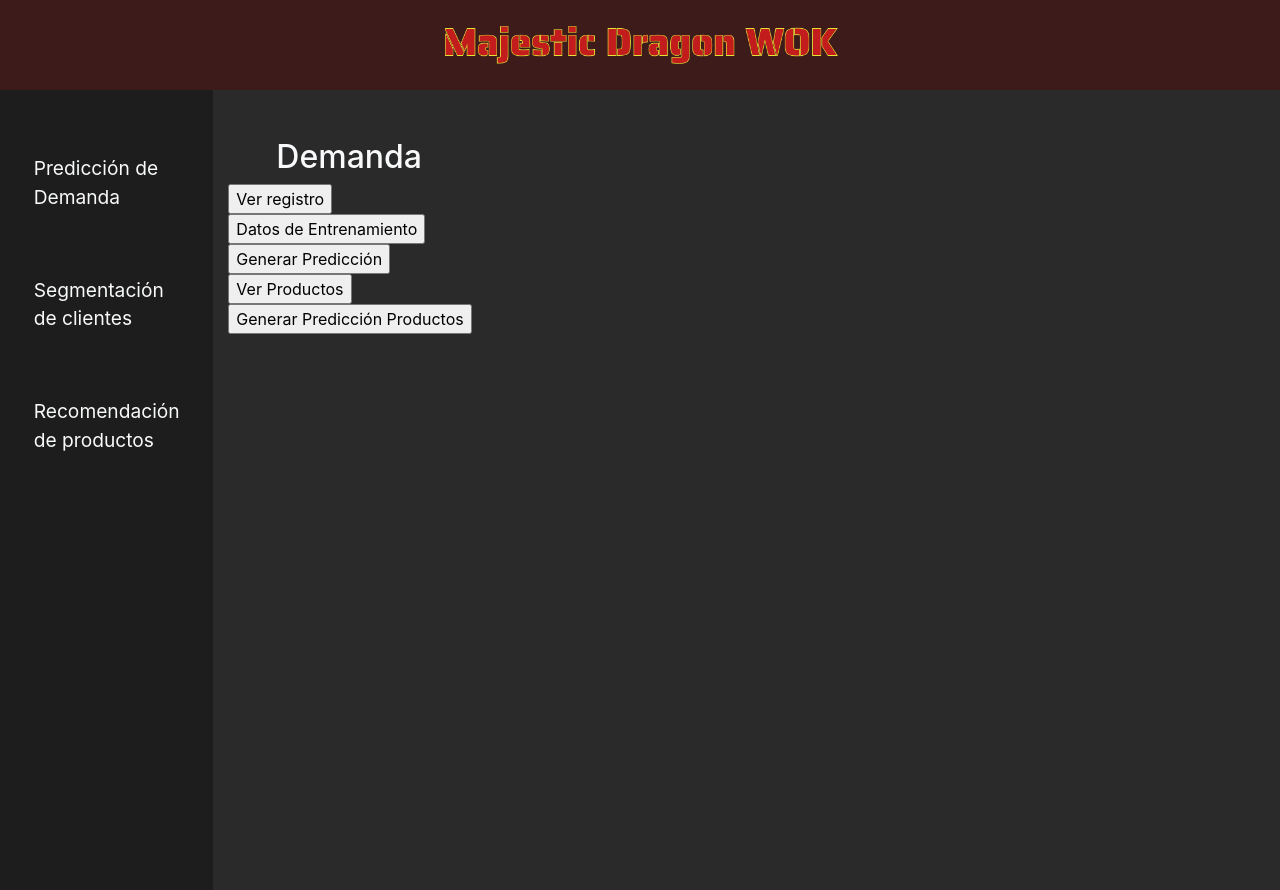
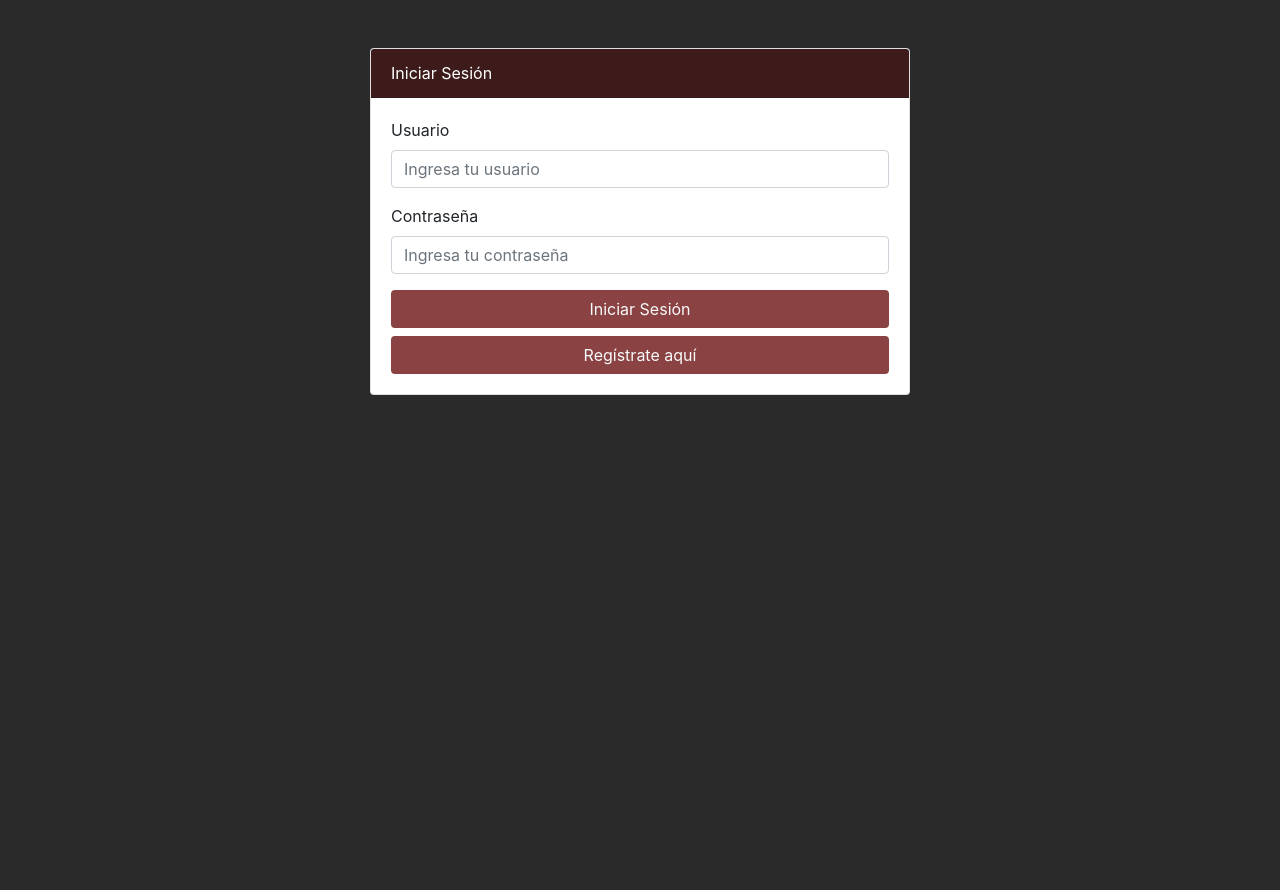
Before and after one commit to JotaSuasnabar/Prediccion-demanda, a Flask app: page / in a window 1280 px wide. After the commit the page ends 395 px from the top, so only its background shows below. Run offline with Flask 3, Linux system fonts and the light colour scheme; some libraries are stand-ins or nearby versions.

Commit message:
en proceso

```diff
--- a/App.py
+++ b/App.py
@@ -1,11 +1,18 @@
-from flask import Flask, render_template
+from datetime import datetime, timedelta
+import os
 from Prediccion.conexion import Conexion
 from Prediccion.ObtenerDatos import ObtenerDatos
 from Prediccion.EntrenamientoDatos import EntrenamiendoDatos
 from Prediccion.PrediccionDatos import Prediccion
 from Prediccion.GenerarGrafico import GenerarGrafico
+from flask import Flask, render_template, request, redirect, url_for
+from flask import redirect
+from flask import Flask
+from flask_login import LoginManager
+from flask_login import LoginManager, login_user, logout_user, UserMixin, login_required
 
 app = Flask(__name__)
+
 
 # Configuración de la base de datos
 db = Conexion.conectar_bd('localhost', 'root', '', 'restaurante')
@@ -14,39 +21,149 @@ EntrenarD = EntrenamiendoDatos()
 PrediccionD = Prediccion()
 GenerarG = GenerarGrafico()
 
+app.config['SECRET_KEY'] = os.urandom(24)
+
+# Inicializar Flask-Login
+login_manager = LoginManager(app)
+
+# Definir una clase de Usuario para interactuar con Flask-Login
+class Usuario(UserMixin):
+    def __init__(self, username):
+        self.id = username
+
+# Función para cargar un usuario en la sesión
+@login_manager.user_loader
+def load_user(username):
+    return Usuario(username)
+
 @app.route('/')
 def index():
-    return render_template('plantilla.html')
+    return render_template('login.html')
+
+@app.route('/autenticar', methods=['POST'])
+def autenticar():
+    usuario = request.form['usuario']
+    password = request.form['password']
+
+    # Consultar la base de datos para verificar las credenciales
+    cursor = db.cursor()
+    cursor.execute("SELECT * FROM usuarios WHERE usuario = %s AND clave = %s", (usuario, password))
+    usuario_encontrado = cursor.fetchone()
+    cursor.close()
+
+    if usuario_encontrado:
+        # Autenticación exitosa, cargar usuario en sesión
+        usuario = Usuario(usuario)
+        login_user(usuario)
+        return redirect(url_for('dashboard'))
+    else:
+        # Autenticación fallida, mostrar alerta y redirigir a la página de inicio de sesión
+        return render_template('login.html', error='Credenciales incorrectas. Por favor, inténtalo de nuevo.')
+
+@app.route('/dashboard')
+@login_required
+def dashboard():
+    # Obtener nombre de archivos de las predicciones
+    nombre_archivo = request.args.get('nombre_archivo')
+    nombre_archivo_1 = request.args.get('nombre_archivo_1')
+    nombre_archivo_2 = request.args.get('nombre_archivo_2')
+
+    return render_template('plantilla.html',nombre_archivo=nombre_archivo, nombre_archivo_1=nombre_archivo_1, nombre_archivo_2=nombre_archivo_2)
+
+@app.route('/logout')
+@login_required
+def logout():
+    # Cierra la sesión del usuario
+    logout_user()
+
+    # Redirige al usuario a la página de inicio de sesión
+    return redirect(url_for('index'))
+
+''''''''''''''''''''''''''''''''''''
+'''''''Registrarse'''''''
+''''''''''''''''''''''''''''''''''''
+
+@app.route('/registrarse')
+def registrarse(): # Llamada a la función ver_registros sin argumentos
+    return render_template('registrarse.html')
+
+@app.route('/registrar', methods=['POST'])
+def registrar():
+    usuario = request.form['usuario']
+    password = request.form['password']
+    nombre = request.form['nombre']
+    apellido = request.form['apellido']
+    rol = request.form['rol']
+
+    # Insertar los datos en la base de datos (debes implementar esta lógica)
+    cursor = db.cursor()
+    cursor.execute("INSERT INTO usuarios (usuario, clave, nombre, apellido, rol) VALUES (%s, %s, %s, %s, %s)",
+                   (usuario, password, nombre, apellido, rol))
+    db.commit()
+    cursor.close()
+
+    # Después del registro, redirige a donde desees (por ejemplo, la página de inicio de sesión)
+    return redirect(url_for('index'))
+
 
 ''''''''''''''''''''''''''''''''''''
 '''''''Prediccion de Demanda'''''''
 ''''''''''''''''''''''''''''''''''''
 
-@app.route('/ver_registro')
-def ver_registro():
-    registros = ObtenerD.ver_registros()  # Llamada a la función ver_registros sin argumentos
-    return render_template('ver_registro.html', registros=registros)
+@app.route('/form-detalles', methods=['POST'])
+def obtener_detalles():
+    Tinicio = request.form['Tinicio']
+    Tfin = request.form['Tfin']
+    Pinicio = request.form['Pinicio']
+    Pfin = request.form['periodo']
+    return redirect(url_for('generar_prediccion', Tinicio=Tinicio, Tfin=Tfin, Pinicio=Pinicio, Pfin=Pfin))
 
-@app.route('/datos_entrenamiento')
-def ver_datos_entrenamiento():
-    datosE = ObtenerD.mostrar_datos_entrenamiento()  # Llamada a la función ver_registros sin argumentos
-    return render_template('datos_entrenamiento.html', datosE=datosE)
+
+
+
 
 @app.route('/generar_prediccion')
 def generar_prediccion():
+    # Obtener fechas de la URL
+    Tinicio = request.args.get('Tinicio')
+    Tfin = request.args.get('Tfin')
+    fecha_inicio_prediccion = request.args.get('Pinicio')
+    fecha_fin_prediccion = int(request.args.get('Pfin'))
+
+    # Convertir fecha_inicio_prediccion a datetime.date
+    fecha_inicio_prediccion = datetime.strptime(fecha_inicio_prediccion, "%Y-%m-%d").date()
+    # Calcular la diferencia en días
+    dias_a_predecir = fecha_fin_prediccion
+
     # Obtener datos de entrenamiento
-    fechas_entrenamiento, ventas_entrenamiento = ObtenerD.obtener_datos_entrenamiento()
+    fechas_entrenamiento, ventas_entrenamiento = ObtenerD.obtener_datos_entrenamiento(Tinicio, Tfin)
 
     # Entrenar modelo
     modelo, poly = EntrenarD.entrenar_modelo(fechas_entrenamiento, ventas_entrenamiento)
 
+    # Definir nombre_archivo fuera del bloque if-else
+    nombre_archivo = None
+    nombre_archivo_1 = None
+    nombre_archivo_2 = None
+
     # Predecir ventas
-    fechas_prediccion, ventas_prediccion = PrediccionD.predecir_ventas(modelo, poly)
+    if dias_a_predecir == 14:
+        # Generar gráfico para los primeros 7 días
+        fechas_prediccion_1, ventas_prediccion_1 = PrediccionD.predecir_ventas(modelo, poly, fecha_inicio_prediccion, 7)
+        nombre_archivo_1 = GenerarG.generar_grafico(fechas_prediccion_1, ventas_prediccion_1)
 
-    # Generar gráfico
-    GenerarG.generar_grafico(fechas_prediccion, ventas_prediccion)
+        # Generar gráfico para los siguientes 7 días
+        fechas_prediccion_2, ventas_prediccion_2 = PrediccionD.predecir_ventas(modelo, poly, fecha_inicio_prediccion + timedelta(days=7), 7)
+        nombre_archivo_2 = GenerarG.generar_grafico(fechas_prediccion_2, ventas_prediccion_2)
+    else:
+        fechas_prediccion, ventas_prediccion = PrediccionD.predecir_ventas(modelo, poly, fecha_inicio_prediccion, dias_a_predecir)
+        nombre_archivo = GenerarG.generar_grafico(fechas_prediccion, ventas_prediccion)
 
-    return render_template('plantilla.html', fechas_prediccion=fechas_prediccion, ventas_prediccion=ventas_prediccion)
+
+    return redirect(url_for('dashboard', nombre_archivo=nombre_archivo, nombre_archivo_1=nombre_archivo_1, nombre_archivo_2=nombre_archivo_2))
+
+
+
 
 ''''''''''''''''''''''''''''''''''''
 '''''Segmentacion de Clientes'''''
@@ -58,3 +175,14 @@ def ver_datos_productos():
 
 if __name__ == '__main__':
     app.run(debug=True)
+#linea115
+@app.route('/ver_registro')
+def ver_registro():
+    registros = ObtenerD.ver_registros()  # Llamada a la función ver_registros sin argumentos
+    return render_template('ver_registro.html', registros=registros)
+
+
+@app.route('/datos_entrenamiento')
+def ver_datos_entrenamiento():
+    datosE = ObtenerD.mostrar_datos_entrenamiento()  # Llamada a la función ver_registros sin argumentos
+    return render_template('datos_entrenamiento.html', datosE=datosE)
--- a/Prediccion/ObtenerDatos.py
+++ b/Prediccion/ObtenerDatos.py
@@ -24,10 +24,11 @@ class ObtenerDatos:
         return resultados
 
     @staticmethod
-    def obtener_datos_entrenamiento():
+    def obtener_datos_entrenamiento(fecha_inicio, fecha_fin):
         conexion = Conexion.conectar_bd('localhost', 'root', '', 'restaurante')
         cursor = conexion.cursor()
-        cursor.execute("SELECT fecha, SUM(p_total) FROM o_pedidos WHERE fecha BETWEEN '2023-05-01' AND '2023-10-01' GROUP BY fecha")
+        consulta = "SELECT fecha, SUM(p_total) FROM o_pedidos WHERE fecha BETWEEN %s AND %s GROUP BY fecha"
+        cursor.execute(consulta, (fecha_inicio, fecha_fin))
         resultados = cursor.fetchall()
         cursor.close()
         conexion.close()
--- a/Prediccion/PrediccionDatos.py
+++ b/Prediccion/PrediccionDatos.py
@@ -7,9 +7,9 @@ class Prediccion:
     '''''''Prediccion de Demanda'''''''
     ''''''''''''''''''''''''''''''''''''
     @staticmethod
-    def predecir_ventas(modelo, poly):
-        ultima_fecha = np.datetime64('2023-10-01')
-        fechas_prediccion = [ultima_fecha + np.timedelta64(i, 'D') for i in range(1, 8)]
+    def predecir_ventas(modelo, poly, fecha_inicio, dias_a_predecir):
+        fecha_inicio = np.datetime64(fecha_inicio)
+        fechas_prediccion = [fecha_inicio + np.timedelta64(i, 'D') for i in range(1, dias_a_predecir+1)]
         fechas_prediccion = np.array(fechas_prediccion).reshape(-1, 1)
         fechas_poly_prediccion = poly.transform(fechas_prediccion)
         ventas_prediccion = modelo.predict(fechas_poly_prediccion)
--- a/static/css/style.css
+++ b/static/css/style.css
@@ -11,12 +11,52 @@ html, body {
     background-color: #3D1B1B;
 }
 
+.bg-vino--claro{
+    background-color: #8a4242;
+}
+
 .imagen--titulo{
-    height: 120px;
+    height: 50px;
     display: block;
-    margin: -15px auto;
+    margin: 0 auto;
 }
 
 .tm-f{
     font-size: 1.2rem;
 }
+
+.bg-coscuro{
+    background-color: #2A2A2A;
+}
+
+.activo{
+    background-color: #3D1B1B;
+    color: white;
+}
+
+.ahover:hover{
+    background-color: #3D1B1B;
+    color: white;
+}
+
+.c-white{
+    color: white;
+}
+
+h2{
+    color: #C53434;
+    font-size: 2.5rem;
+}
+.navbar-toggler-icon {
+    color: #d9ff00; /* Cambia esto al color que prefieras */
+}
+
+.campo__formulario{
+    width: 45rem;
+    margin: 0 auto;
+    border-radius: 15px;
+}
+
+.campo__formulario--form{
+    padding: 25px 25px;
+}
--- /dev/null
+++ b/templates/login.html
@@ -0,0 +1,54 @@
+<!DOCTYPE html>
+<html lang="es">
+<head>
+    <meta charset="UTF-8">
+    <meta name="viewport" content="width=device-width, initial-scale=1.0">
+    <title>Login con Bootstrap</title>
+    <link rel="stylesheet" href="https://stackpath.bootstrapcdn.com/bootstrap/4.5.2/css/bootstrap.min.css">
+    <link rel="stylesheet" href="../static/css/style.css">
+</head>
+<body class="bg-coscuro">
+
+<div class="container pt-5">
+    <div class="row justify-content-center">
+        <div class="col-md-6">
+            <div class="card">
+                <div class="card-header bg-vino text-white">Iniciar Sesión</div>
+                <div class="card-body">
+                    <form action="/autenticar" method="POST">
+                        <div class="form-group">
+                            <label for="usuario">Usuario</label>
+                            <input type="text" class="form-control" id="usuario" name="usuario" placeholder="Ingresa tu usuario">
+                        </div>
+                        <div class="form-group">
+                            <label for="password">Contraseña</label>
+                            <input type="password" class="form-control" id="password" name="password" placeholder="Ingresa tu contraseña">
+                        </div>
+                        <button type="submit" class="btn bg-vino--claro btn-block text-light">Iniciar Sesión</button>
+                        <a class="btn bg-vino--claro btn-block text-light" href="/registrarse">Regístrate aquí</a></small>
+                    </form>
+
+                    {% if error %}
+                    <script src="https://cdn.jsdelivr.net/npm/sweetalert2@11"></script>
+                    <script>
+                        Swal.fire({
+                            icon: 'error',
+                            title: 'Error de inicio de sesión',
+                            text: '{{ error }}',
+                            showConfirmButton: false,
+                            timer: 3000
+                        })
+                    </script>
+                    {% endif %}
+
+            </div>
+        </div>
+    </div>
+</div>
+
+<script src="https://code.jquery.com/jquery-3.5.1.slim.min.js"></script>
+<script src="https://cdn.jsdelivr.net/npm/@popperjs/core@2.5.3/dist/umd/popper.min.js"></script>
+<script src="https://stackpath.bootstrapcdn.com/bootstrap/4.5.2/js/bootstrap.min.js"></script>
+
+</body>
+</html>
--- a/templates/plantilla.html
+++ b/templates/plantilla.html
@@ -6,33 +6,43 @@
     <title>Document</title>
     <link rel="stylesheet" href="https://stackpath.bootstrapcdn.com/bootstrap/4.5.2/css/bootstrap.min.css">
     <script src="https://stackpath.bootstrapcdn.com/bootstrap/4.5.2/js/bootstrap.min.js"></script>
-    <link rel="stylesheet" href="../static/css/style.css" >
+    <script src="https://code.jquery.com/jquery-3.5.1.slim.min.js"></script>
+    <script src="https://cdn.jsdelivr.net/npm/@popperjs/core@2.5.3/dist/umd/popper.min.js"></script>
+    <script src="https://stackpath.bootstrapcdn.com/bootstrap/4.5.2/js/bootstrap.min.js"></script>
+    <link rel="stylesheet" href="../static/css/style.css">
+
 </head>
 
-<body>
-    <div class="container-fluid h-100">
-        <div class="row h-100">
+<body class="h-100">
+    <div class="container-fluid">
+        <div class="row">
             <!-- Header Horizontal -->
-            <div class="col-md-12 bg-vino">
+            <div class="col-md-12 bg-vino py-4">
                 <img class="imagen--titulo" src="../static/img/logo.png" alt="">
             </div>
 
             <!-- Barra de Navegación Vertical -->
-            <div class="col-md-2 bg-nav h-100">
+            <div class="col-md-2 bg-nav d-md-flex h-100">
                 <nav class="navbar navbar-expand-lg navbar-light flex-column">
-                    <button class="navbar-toggler" type="button" data-toggle="collapse" data-target="#navbarNav" aria-controls="navbarNav" aria-expanded="false" aria-label="Toggle navigation">
+                    <button class="navbar-toggler bg-vino" type="button" data-toggle="collapse" data-target="#navbarNav" aria-controls="navbarNav" aria-expanded="false" aria-label="Toggle navigation">
                         <span class="navbar-toggler-icon"></span>
                     </button>
                     <div class="collapse navbar-collapse" id="navbarNav">
                         <ul class="navbar-nav flex-column">
                             <li class="nav-item">
-                                <a class="nav-link text-light mt-5 tm-f" href="http://127.0.0.1:5000/">Predicción de Demanda</a>
+                                <a style="color: white;" class="nav-link mt-5 tm-f activo " href="#">Predicción de Demanda</a>
+                            </li>
+                            <li class="nav-item c-white">
+                                <a style="color: white;" class="nav-link mt-5 tm-f ahover" href="#">Segmentación de clientes</a>
                             </li>
                             <li class="nav-item">
-                                <a class="nav-link text-light mt-5 tm-f" href="#">Segmentación de clientes</a>
+                                <a style="color: white;" class="nav-link mt-5 tm-f ahover" href="#">Recomendación de productos</a>
                             </li>
                             <li class="nav-item">
-                                <a class="nav-link text-light mt-5 tm-f" href="#">Recomendación de productos</a>
+                                <a style="color: white;" class="nav-link mt-5 tm-f ahover" href="#">Gestion de Usuarios</a>
+                            </li>
+                            <li class="nav-item mt-5">
+                                <a style="color: white;" class="nav-link mt-5 tm-f ahover" href="/logout">Salir</a>
                             </li>
                             <!-- Añade más elementos según sea necesario -->
                         </ul>
@@ -41,28 +51,112 @@
             </div>
 
             <!-- Contenido Principal -->
-            <div class="col-md-10">
-                <h2 class="text-light mt-5 ml-5">Demanda</h2>
+            <div class="col-md-10 h-100">
 
-                <form action="/ver_registro" method="get">
-                    <input type="submit" value="Ver registro">
-                </form>
-                <form action="/datos_entrenamiento" method="get">
-                    <input type="submit" value="Datos de Entrenamiento">
-                </form>
-                <form action="/generar_prediccion" method="get">
-                    <input type="submit" value="Generar Predicción">
-                </form>
-                <form action="/ver_productos" method="get">
-                    <input type="submit" value="Ver Productos">
-                </form>
-                <form action="/generar_prediccion_productos" method="get">
-                    <input type="submit" value="Generar Predicción Productos">
-                </form>
+                <div class="d-flex justify-content-around align-items-center mt-4">
+                    <div class="text-center">
+                        <h2 >Demanda</h2>
+                    </div>
 
+                    <button id="mostrarFormulario" class="btn btn-primary">Predecir</button>
+                </div>
+
+
+                {% if nombre_archivo or nombre_archivo_1 or nombre_archivo_2 %}
+                    <div class="container mt-4">
+                        <div class="row justify-content-center">
+                            {% if nombre_archivo_1 %}
+                                <div class="col-md-6">
+                                    <div class="grafico card">
+                                        <div class="text-center mx-auto">
+                                            <h5 class="card-title">Primera Semana</h5>
+                                        </div>
+                                        <img src="{{ nombre_archivo_1 }}" alt="Gráfico de Predicciones 1" class="card-img-top">
+                                    </div>
+                                </div>
+                            {% endif %}
+
+                            {% if nombre_archivo_2 %}
+                                <div class="col-md-6">
+                                    <div class="grafico card">
+                                        <div class="text-center mx-auto">
+                                            <h5 class="card-title">Segunda Semana</h5>
+                                        </div>
+                                        <img src="{{ nombre_archivo_2 }}" alt="Gráfico de Predicciones 2" class="card-img-top">
+                                    </div>
+                                </div>
+                            {% endif %}
+
+                        </div>
+                    </div>
+                {% endif %}
+
+                <!-- Aquí se mostrará el formulario cuando se presione el botón -->
+                <div class="campo__formulario" id="formulario" style="display:none; background-color: white; z-index: 9999; position: absolute; top: 50%; left: 50%; transform: translate(-50%, -50%);">
+                    <form class="campo__formulario--form" action="/form-detalles" method="POST">
+                        <h3>Tiempo de Aprendizaje:</h3>
+                        <div class="d-flex mt-4">
+                            <div class="form-group d-flex">
+                                <label class="w-100 mt-1" for="inicio">Fecha de Inicio:</label>
+                                <input type="date" class="form-control ml-2" id="inicio" name="Tinicio">
+                            </div>
+                            <div class="form-group d-flex ml-5">
+                                <label class="w-100 mt-1" for="fin">Fecha de Fin:</label>
+                                <input type="date" class="form-control ml-2" id="fin" name="Tfin">
+                            </div>
+                        </div>
+
+                        <h3 class="mt-5">Periodo de Predicción:</h3>
+                        <div class="d-flex mt-4">
+                            <div class="form-group d-flex">
+                                <label class="w-100 mt-1" for="inicio">Fecha de Inicio:</label>
+                                <input type="date" class="form-control ml-2" id="inicio" name="Pinicio">
+                            </div>
+
+                            <div class="form-group d-flex ml-5">
+                                <label for="periodo">Periodo:</label>
+                                <select class="form-control ml-2" id="periodo" name="periodo">
+                                    <option value="7">1 Semana</option>
+                                    <option value="14">2 Semanas</option>
+                                    <option value="21">3 Semanas</option>
+                                    <option value="28">1 Mes</option>
+                                    <option value="56">2 Meses</option>
+                                </select>
+                            </div>
+
+                        </div>
+
+                        <div class="d-flex justify-content-end mt-5">
+                            <button type="submit" class="btn bg-vino mr-5 text-light">Enviar</button>
+                        </div>
+
+                    </form>
+
+                    <!-- Aquí agrega los campos del formulario que necesites -->
+                </div>
             </div>
         </div>
     </div>
+
+    <script>
+        document.addEventListener('DOMContentLoaded', function() {
+            var formulario = document.getElementById('formulario');
+            var mostrarFormulario = document.getElementById('mostrarFormulario');
+
+            mostrarFormulario.addEventListener('click', function(event) {
+                formulario.style.display = 'block';
+                event.stopPropagation();
+            });
+
+            document.addEventListener('click', function(event) {
+                var dentroDelFormulario = formulario.contains(event.target);
+                if (!dentroDelFormulario) {
+                    formulario.style.display = 'none';
+                }
+            });
+        });
+    </script>
+
 </body>
 </html>
 
```
Also changed, not shown: Prediccion/GenerarGrafico.py (+12 -2 lines), templates/registrarse.html (added, +56 -0 lines), templates/usuarios.html (added, +46 -0 lines), static/img/grafico_1699347731.png (added), static/img/grafico_1699347732.png (added), static/img/grafico_1699347896.png (added), static/img/grafico_1699348035.png (added), static/img/grafico_1699348036.png (added), static/img/logo.png.
